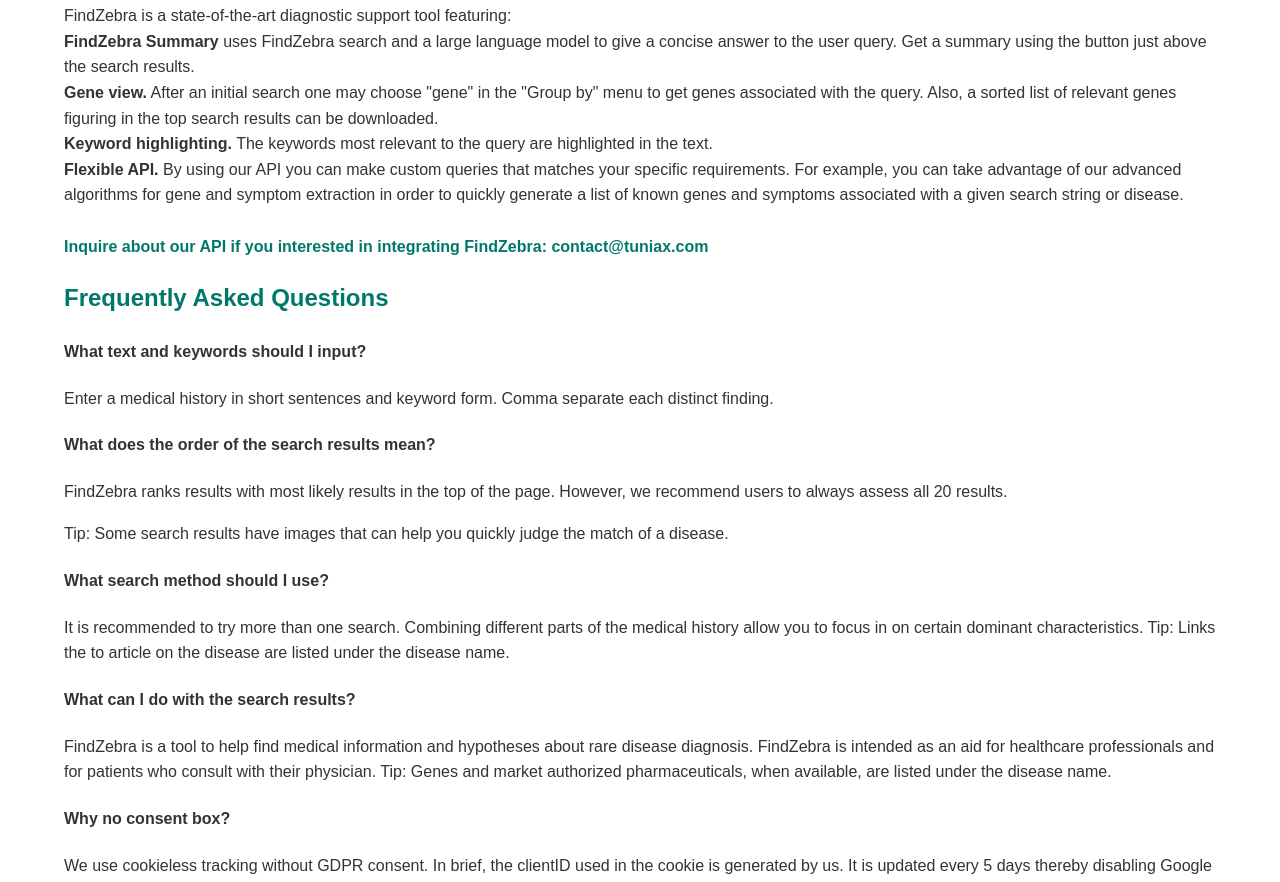
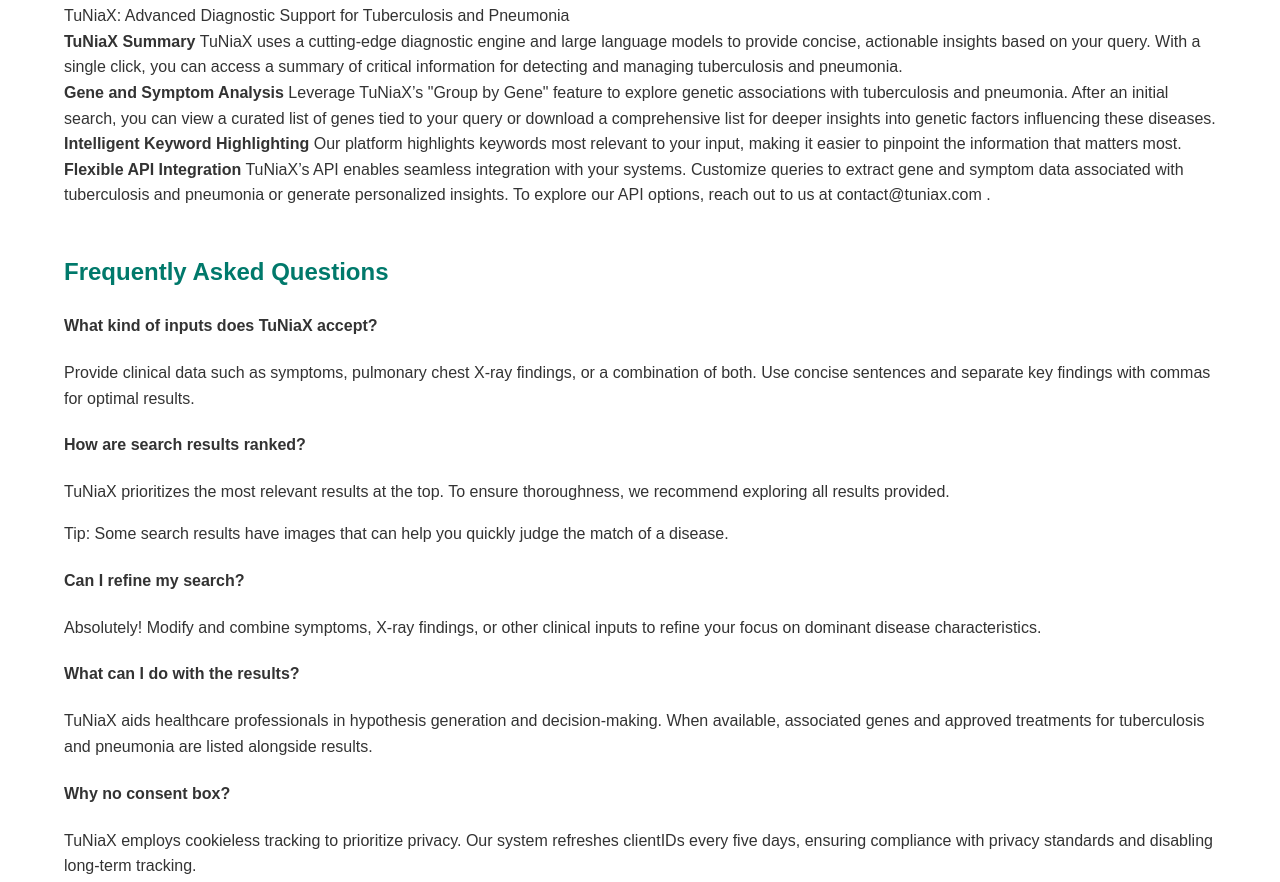
Before and after one commit to TubercuLens/tuniax, a plain HTML site: page index.html in a window 1280 px wide. Shown: the part 4429-5311 px from the top of the page. Drawn offline with Linux system fonts and the light colour scheme.

Commit message:
Update index.html

```diff
--- a/index.html
+++ b/index.html
@@ -215,31 +215,28 @@
             <h2>Help</h2>
 
 
-        <p>FindZebra is a state-of-the-art diagnostic support tool featuring:<br>
+        <p> TuNiaX: Advanced Diagnostic Support for Tuberculosis and Pneumonia<br>
 
-            <b>FindZebra Summary </b>uses FindZebra search and a large language model to give a concise answer to the user query. Get a summary using the button just above the search results.<br>
-            <b>Gene view.</b> After an initial search one may choose "gene" in the "Group by" menu to get genes associated with the query. Also, a sorted list of relevant genes figuring in the top search results can be downloaded.<br>
-            <b>Keyword highlighting.</b> The keywords most relevant to the query are highlighted in the text.<br>
-            <b>Flexible API.</b> By using our API you can make custom queries that matches your specific requirements. For example, you can take advantage of our advanced algorithms for gene and symptom extraction in order to quickly generate a list of known genes and symptoms associated with a given search string or disease.<br>
+            <b>TuNiaX Summary </b> TuNiaX uses a cutting-edge diagnostic engine and large language models to provide concise, actionable insights based on your query. With a single click, you can access a summary of critical information for detecting and managing tuberculosis and pneumonia.<br>
+            <b>Gene and Symptom Analysis </b>Leverage TuNiaX’s "Group by Gene" feature to explore genetic associations with tuberculosis and pneumonia. After an initial search, you can view a curated list of genes tied to your query or download a comprehensive list for deeper insights into genetic factors influencing these diseases.<br>
+            <b>Intelligent Keyword Highlighting    </b>  Our platform highlights keywords most relevant to your input, making it easier to pinpoint the information that matters most.<br>
+            <b>Flexible API Integration</b> TuNiaX’s API enables seamless integration with your systems. Customize queries to extract gene and symptom data associated with tuberculosis and pneumonia or generate personalized insights. To explore our API options, reach out to us at contact@tuniax.com .    <br>
 
             <br>
-            <b style="color: #00796b;" >Inquire about our API if you interested in integrating FindZebra: contact@tuniax.com</b></p>
         <h2>Frequently Asked Questions</h2>
-        <h4>What text and keywords should I input?</h4>
-        <p>Enter a medical history in short sentences and keyword form. Comma separate each distinct finding.</p>
-        <h4>What does the order of the search results mean?</h4>
-        <p>FindZebra ranks results with most likely results in the top of the page. However, we recommend users to always assess all 20 results.</p>
+        <h4>What kind of inputs does TuNiaX accept?</h4>
+        <p>Provide clinical data such as symptoms, pulmonary chest X-ray findings, or a combination of both. Use concise sentences and separate key findings with commas for optimal results.</p>
+        <h4>How are search results ranked?</h4>
+        <p>TuNiaX prioritizes the most relevant results at the top. To ensure thoroughness, we recommend exploring all results provided.</p>
         <p>Tip: Some search results have images that can help you quickly judge the match of a disease.</p>
-            <h4>What search method should I use?</h4>
-            It is recommended to try more than one search. Combining different parts of the medical history allow you to focus in on certain dominant characteristics.
-            Tip: Links the to article on the disease are listed under the disease name.
+            <h4>Can I refine my search?</h4>
+            <p>Absolutely! Modify and combine symptoms, X-ray findings, or other clinical inputs to refine your focus on dominant disease characteristics.</p>
 
-            <h4>What can I do with the search results?</h4>
-            FindZebra is a tool to help find medical information and hypotheses about rare disease diagnosis. FindZebra is intended as an aid for healthcare professionals and for patients who consult with their physician.
-            Tip: Genes and market authorized pharmaceuticals, when available, are listed under the disease name.
+            <h4>What can I do with the results?</h4>
+            <p>TuNiaX aids healthcare professionals in hypothesis generation and decision-making. When available, associated genes and approved treatments for tuberculosis and pneumonia are listed alongside results.</p>
 
             <h4>Why no consent box?</h4>
-            We use cookieless tracking without GDPR consent. In brief, the clientID used in the cookie is generated by us. It is updated every 5 days thereby disabling Google Analytics' long term tracking.</p>
+            <p>TuNiaX employs cookieless tracking to prioritize privacy. Our system refreshes clientIDs every five days, ensuring compliance with privacy standards and disabling long-term tracking.</p>
 
         </div>
     </div>
```
